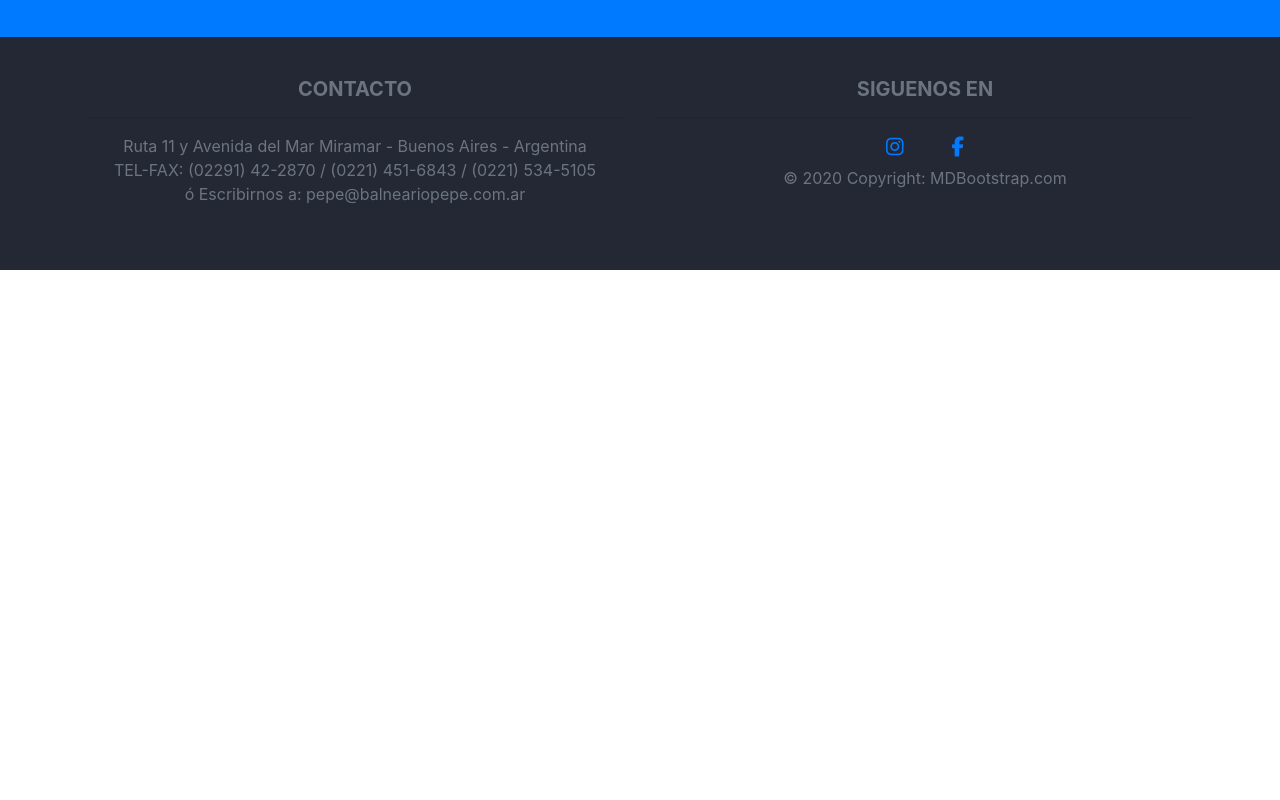
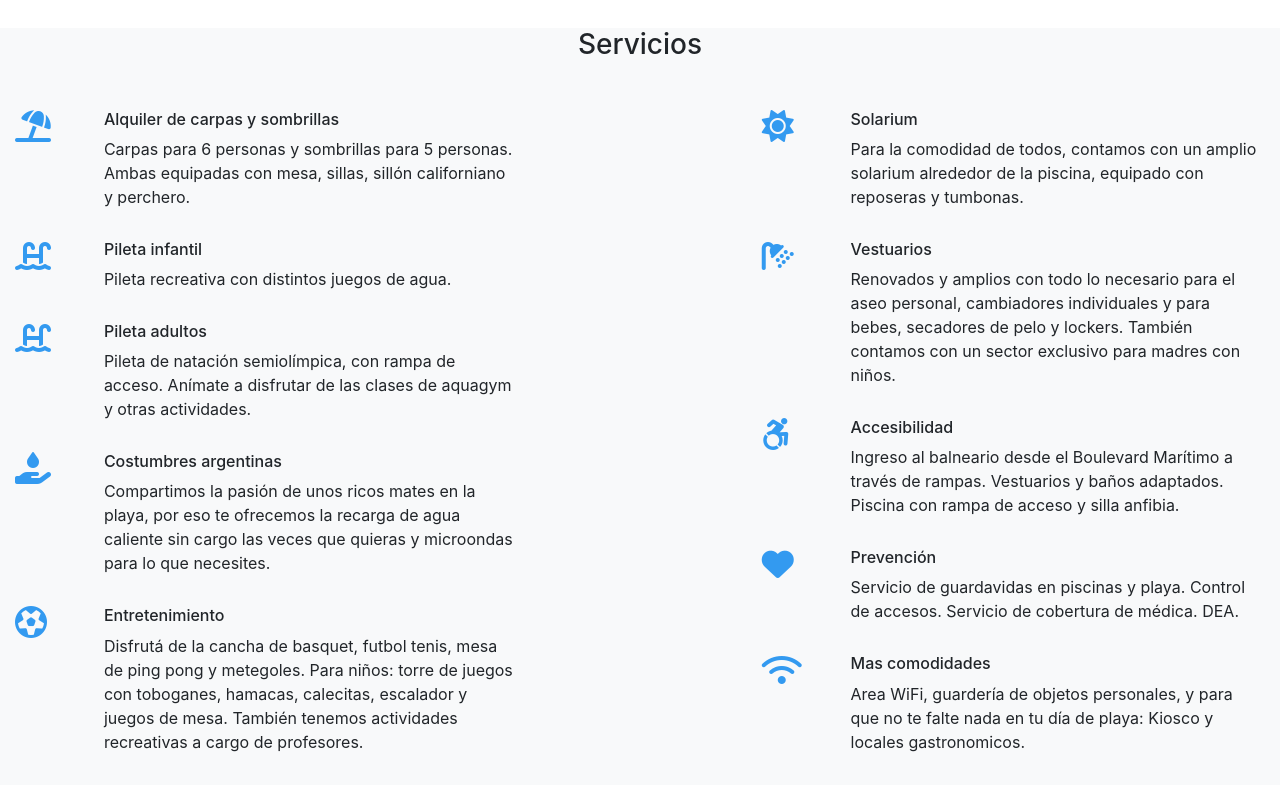
Before and after one commit to gusalecar/balneario, an Angular app in the folder frontend/angularapp/: page /home in a window 1280 px wide. Shown: the part 440-1240 px from the top of the page. Before the commit the page ends 800 px from the top, so only its background shows below. Built offline with nearby package versions, Linux system fonts and the light colour scheme.

Commit message:
cambios en navbar, reserva, y footer, pag princ

```diff
--- a/frontend/angularapp/src/app/componenet/footer/footer.component.css
+++ b/frontend/angularapp/src/app/componenet/footer/footer.component.css
@@ -1,3 +1,9 @@
 .fondo-busqueda {
   background-color: #242834;
 }
+
+.rounded-circle{
+  background-color: #FFCC57;
+  border-color: #FFCC57;
+
+}
--- a/frontend/angularapp/src/app/componenet/footer/footer.component.html
+++ b/frontend/angularapp/src/app/componenet/footer/footer.component.html
@@ -3,7 +3,7 @@
 >
   <div class="container text-center text-md-left text-secondary">
     <div class="row">
-      <div class="col-md-6 mx-auto text-center">
+      <div class="col-md-3 mx-auto text-center">
         <h5 class="font-weight-bold text-secondary mt-3 mb-0">CONTACTO</h5>
         <hr />
         <p class="mb-0 mt-3 text-secondary">
@@ -17,7 +17,7 @@
 
       <hr class="clearfix w-100 d-md-none" />
 
-      <div class="col-md-6 mx-auto text-center text-secondary">
+      <div class="col-md-3 mx-auto text-center">
         <h5 class="font-weight-bold text-secondary mt-3 mb-0">SIGUENOS EN</h5>
         <hr />
         <ul class="list-unstyled">
--- a/frontend/angularapp/src/app/componenet/navbar/navbar.component.html
+++ b/frontend/angularapp/src/app/componenet/navbar/navbar.component.html
@@ -1,4 +1,4 @@
-<nav class="navbar navbar-expand-lg navbar-light bg-light">
+<nav class="navbar fixed-top navbar-expand-lg navbar-dark bg-dark scrolling-navbar stroke">
   <a href="#" class="navbar-brand"
     >Balneario
     <b>Pepe</b>
--- a/frontend/angularapp/src/app/componenet/reserva/reserva.component.html
+++ b/frontend/angularapp/src/app/componenet/reserva/reserva.component.html
@@ -39,4 +39,184 @@
       <button type="submit" class="btn btn-primary">Ver disponibilidad</button>
     </form>
   </div>
+
+  </div>
+  <div class="container-fluid bg-light">
+
+    <h2 class="my-5 h3 text-center">Servicios</h2>
+
+    <!--First row-->
+    <div class="row features-small mb-5 mt-3 wow fadeIn">
+
+      <!--First column-->
+      <div class="col-md-5">
+        <!--First row-->
+        <div class="row">
+          <div class="col-2">
+            <i class="fas fa-umbrella-beach fa-2x" style="color: #339af0;"></i>
+          </div>
+          <div class="col-10">
+            <h6 class="feature-title">Alquiler de carpas y sombrillas</h6>
+            <p class="grey-text">
+                Carpas para 6 personas y sombrillas para 5 personas. Ambas equipadas con mesa, sillas, sillón californiano y perchero.
+            </p>
+            <div style="height:15px"></div>
+          </div>
+        </div>
+        <!--/First row-->
+
+         <!--Second row-->
+         <div class="row">
+          <div class="col-2">
+            <i class="fas fa-swimming-pool fa-2x" style="color: #339af0;" ></i>
+          </div>
+          <div class="col-10">
+            <h6 class="feature-title">Pileta infantil</h6>
+            <p class="grey-text">
+              Pileta recreativa con distintos juegos de agua.
+            </p>
+            <div style="height:15px"></div>
+          </div>
+        </div>
+        <!--/Second row-->
+
+         <!--Third row-->
+         <div class="row">
+          <div class="col-2">
+            <i class="fas fa-swimming-pool fa-2x" style="color: #339af0;" ></i>
+          </div>
+          <div class="col-10">
+            <h6 class="feature-title">Pileta adultos</h6>
+            <p class="grey-text">
+                Pileta de natación semiolímpica, con rampa de acceso. Anímate a disfrutar de las clases de aquagym y otras actividades.
+            </p>
+            <div style="height:15px"></div>
+          </div>
+        </div>
+        <!--/Third row-->
+
+        <!--Fourth row-->
+        <div class="row">
+          <div class="col-2">
+            <i class="fas fa-hand-holding-water fa-2x" style="color: #339af0;"></i>
+          </div>
+          <div class="col-10">
+            <h6 class="feature-title">Costumbres argentinas</h6>
+            <p class="grey-text">
+                Compartimos la pasión de unos ricos mates en la playa, por eso te ofrecemos la recarga de agua
+                caliente sin cargo las veces que quieras y microondas para lo que necesites.
+            </p>
+            <div style="height:15px"></div>
+          </div>
+        </div>
+        <!--/Fourth row-->
+
+         <!--Fifth row-->
+         <div class="row">
+          <div class="col-2">
+            <i class="far fa-futbol fa-2x" style="color: #339af0;"></i>
+          </div>
+          <div class="col-10">
+            <h6 class="feature-title">Entretenimiento</h6>
+            <p class="grey-text">
+                Disfrutá de la cancha de basquet, futbol tenis, mesa de ping pong y metegoles.
+                Para niños: torre de juegos con toboganes, hamacas, calecitas,  escalador y juegos de mesa.
+                También tenemos actividades recreativas a cargo de profesores.
+            </p>
+            <div style="height:15px"></div>
+          </div>
+        </div>
+        <!--/Fifth row-->
+      </div>
+      <!--/First column-->
+
+      <!--/Second column-->
+      <div class="col-md-2">
+      </div>
+      <!--/Second column-->
+
+      <!--Third column-->
+      <div class="col-md-5">
+        <!--First row-->
+        <div class="row">
+          <div class="col-2">
+            <i class="fas fa-sun fa-2x" style="color: #339af0;" ></i>
+          </div>
+          <div class="col-10">
+            <h6 class="feature-title">Solarium</h6>
+            <p class="grey-text">
+                Para la comodidad de todos, contamos con un amplio solarium alrededor de la piscina, equipado con reposeras y tumbonas.
+            </p>
+            <div style="height:15px"></div>
+          </div>
+        </div>
+        <!--/First row-->
+
+          <!--Second row-->
+          <div class="row">
+            <div class="col-2">
+              <i class="fas fa-shower fa-2x" style="color: #339af0;" ></i>
+            </div>
+            <div class="col-10">
+              <h6 class="feature-title">Vestuarios</h6>
+              <p class="grey-text">
+                  Renovados y amplios con todo lo necesario para el aseo personal, cambiadores individuales y para bebes,
+                  secadores de pelo y lockers. También contamos con un sector exclusivo para madres con niños.
+              </p>
+              <div style="height:15px"></div>
+            </div>
+          </div>
+          <!--/Second row-->
+
+           <!--Fourth row-->
+           <div class="row">
+            <div class="col-2">
+              <i class="fab fa-accessible-icon fa-2x" style="color: #339af0;"></i>
+            </div>
+            <div class="col-10">
+              <h6 class="feature-title">Accesibilidad</h6>
+              <p class="grey-text">
+                  Ingreso al balneario desde el Boulevard Marítimo a través de rampas.
+                  Vestuarios y baños adaptados. Piscina con rampa de acceso y silla anfibia.
+              </p>
+              <div style="height:15px"></div>
+            </div>
+          </div>
+          <!--/Fourth row-->
+
+           <!--Fifth row-->
+           <div class="row">
+            <div class="col-2">
+              <i class="fas fa-heart fa-2x" style="color: #339af0;"></i>
+            </div>
+            <div class="col-10">
+              <h6 class="feature-title">Prevención</h6>
+              <p class="grey-text">
+                  Servicio de guardavidas en piscinas y playa. Control de accesos. Servicio de cobertura de médica. DEA.
+              </p>
+              <div style="height:15px"></div>
+            </div>
+          </div>
+          <!--/Fifth row-->
+
+           <!--Sixth row-->
+           <div class="row">
+            <div class="col-2">
+              <i class="fas fa-wifi fa-2x" style="color: #339af0;"></i>
+            </div>
+            <div class="col-10">
+              <h6 class="feature-title">Mas comodidades</h6>
+              <p class="grey-text">
+                  Area WiFi, guardería de objetos personales, y para que
+                  no te falte nada en tu día de playa: Kiosco y locales gastronomicos.
+              </p>
+              <div style="height:15px"></div>
+            </div>
+          </div>
+          <!--/Sixth row-->
+
+
+
+
+
 </div>
```
